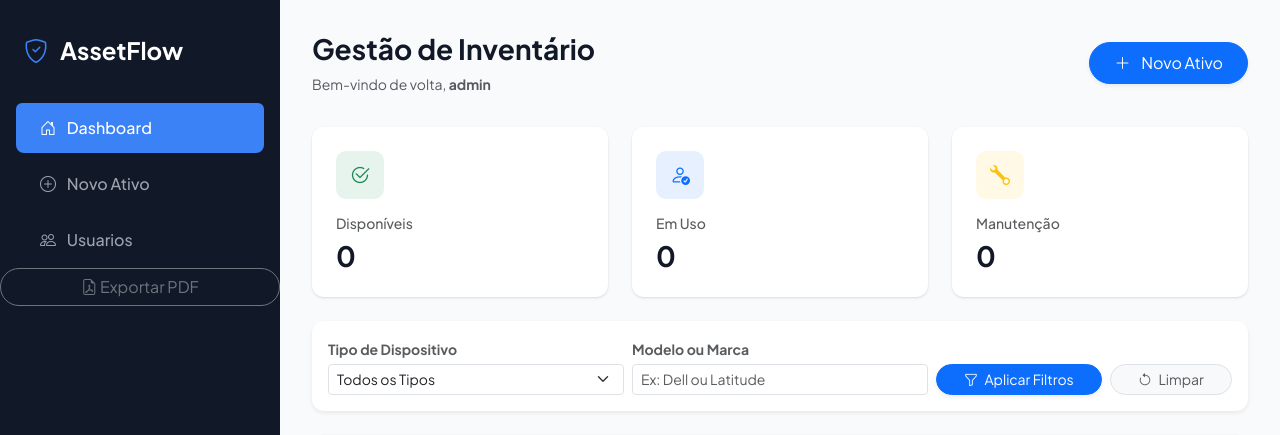
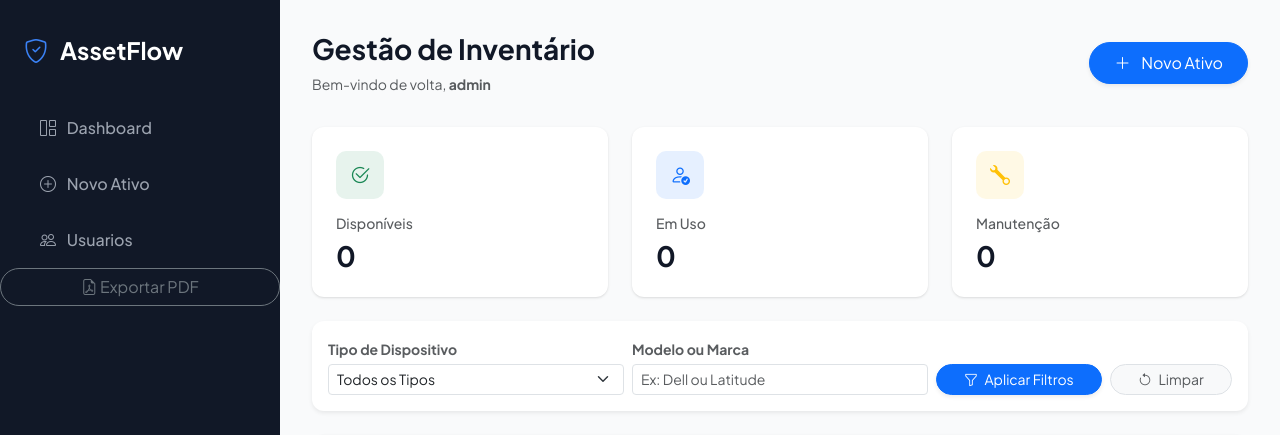
Before and after one commit to CarlozPluma/AssetFlow, a Flask app: page / in a window 1280 px wide. Shown: the top 435 px of the page. Run offline with Flask 3, Linux system fonts and the light colour scheme; a user stored in the database is signed in; data that the repository does not hold is empty.

```diff
--- a/templates/colaboradores.html
+++ b/templates/colaboradores.html
@@ -46,7 +46,7 @@
     <div id="sidebar-wrapper">
         <div class="sidebar-brand"><i class="bi bi-shield-check"></i> AssetFlow</div>
         <div class="list-group">
-            <a href="/" class="list-group-item"><i class="bi bi-house-door me-2"></i> Dashboard</a>
+            <a href="/" class="list-group-item"><i class="bi bi-grid-1x2 me-2"></i> Dashboard</a>
             <a href="/cadastrar" class="list-group-item"><i class="bi bi-plus-circle me-2"></i> Novo Ativo</a>
             <a href="/colaboradores" class="list-group-item active"><i class="bi bi-people me-2"></i> Usuarios</a>
             <!-- <a href="/relatorio/pdf" target="_blank" class="list-group-item"><i class="bi bi-file-pdf me-2"></i> Relatórios PDF</a> -->
--- a/templates/index.html
+++ b/templates/index.html
@@ -145,7 +145,7 @@
             <i class="bi bi-shield-check"></i> AssetFlow
         </div>
         <div class="list-group">
-            <a href="/" class="list-group-item active"><i class="bi bi-house-door me-2"></i> Dashboard</a>
+            <a href="/" class="list-group-item"><i class="bi bi-grid-1x2 me-2"></i> Dashboard</a>
             <a href="/cadastrar" class="list-group-item"><i class="bi bi-plus-circle me-2"></i> Novo Ativo</a>
             <a href="/colaboradores" class="list-group-item"><i class="bi bi-people me-2"></i> Usuarios</a>
             <a href="{{ url_for('gerar_relatorio_pdf', tipo=filtro_tipo, modelo=filtro_modelo) }}"
```
